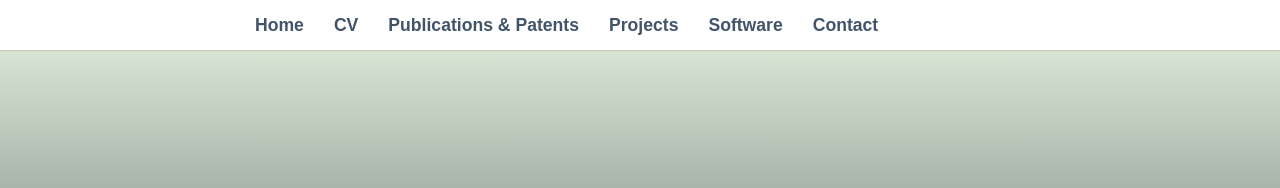
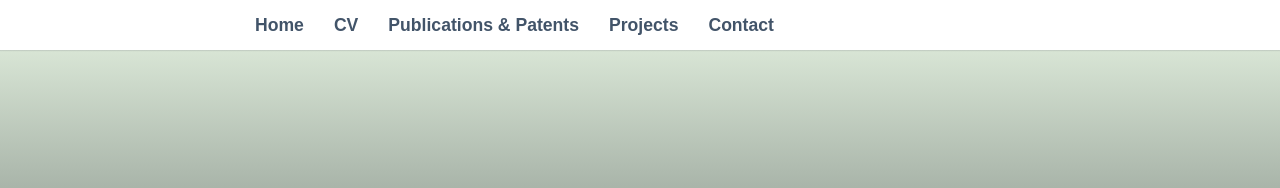
Before and after one commit to philip-long/philip-long.github.io, a Jekyll site: the page built from cv/index.html, in a window 1280 px wide. Shown: the top 188 px of the page. Built offline with Jekyll 4.4.1, drawn with Linux system fonts in a browser that asks for light colours; some web fonts are replaced.

Commit message:
deleted software

```diff
--- a/_includes/header.html
+++ b/_includes/header.html
@@ -7,7 +7,6 @@
 	        		<li><a href="/cv">CV</a></li>
 	        		<li><a href="/publications">Publications & Patents</a></li>
 	        		<li><a href="/projects">Projects</a></li>
-	        		<li><a href="/tips">Software</a></li>
 	                        <li><a href="/contact">Contact</a></li>
 	    		</ul>
 			</nav>
--- a/cv/index.html
+++ b/cv/index.html
@@ -203,7 +203,7 @@ title: CV
 
 <hr>
 
-                <h3 class="col">Hardware skills</h3>
+                <h2 class="col">Hardware skills</h2>
                      <ul class="desc">
                          <li>Kuka (lwr, KR500), UR10, NAO robot</li>
                          <li>Adept Viper, Staubli
@@ -214,7 +214,7 @@ RX-90, B&R Automation Studio </li>
 
 <hr>
 
-                <h3 class="col">Honors and Awards</h3>
+                <h2 class="col">Honors and Awards</h2>
                      <ul class="desc">
                          <li>    Living expenses scholarship EMARO Masters 1 (Italy)</li>
                          <li>Travel scholarship for summer internship Shanghai Jiaotong University</li>
@@ -225,7 +225,7 @@ RX-90, B&R Automation Studio </li>
 
 <hr>
 
-                <h3 class="col">Languages</h3>
+                <h2 class="col">Languages</h2>
                    <ul class="desc">
                         <li>English (Native Speaker)
                         <li>French (Fluent) </li>
```
